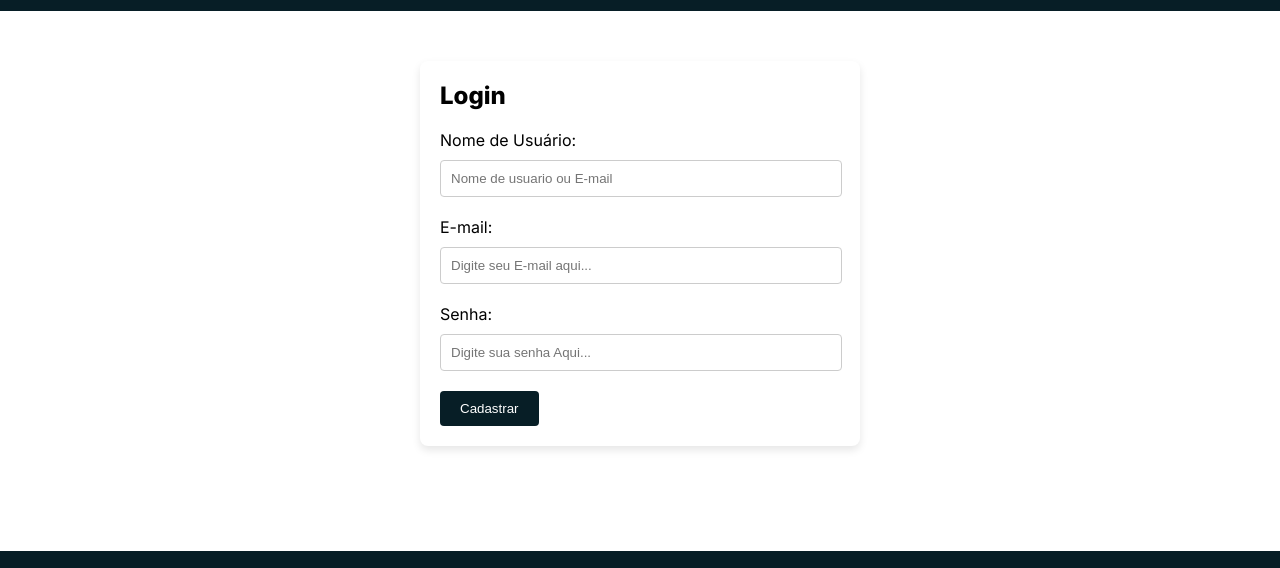
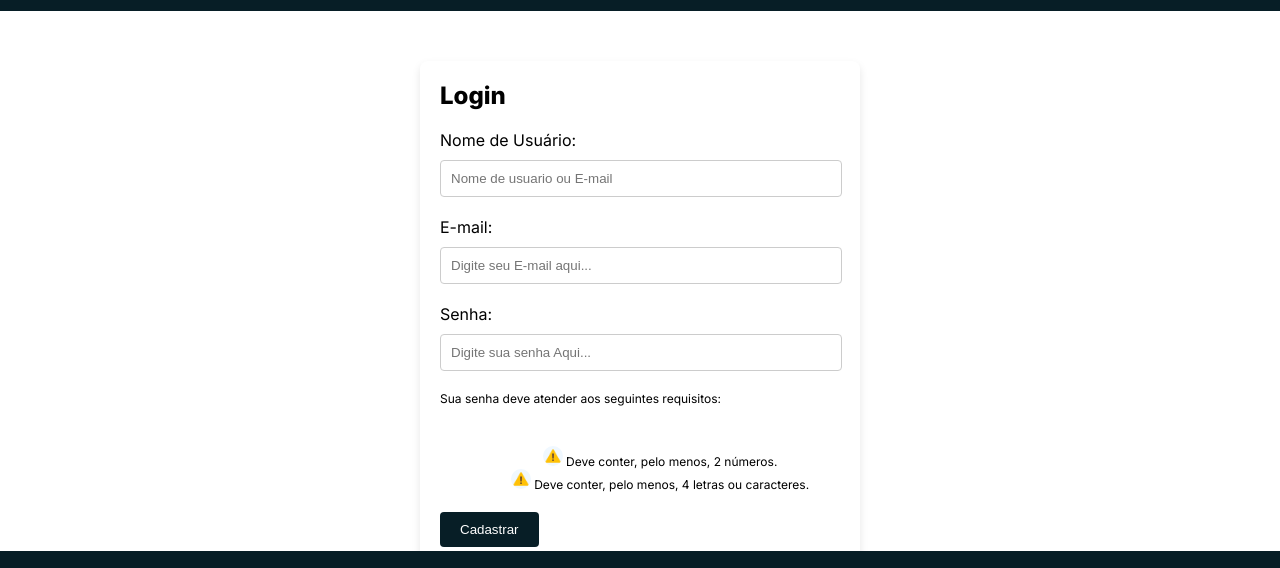
Before and after one commit to GabrielVictorino8266/projeto-integrador-grupo06, a plain HTML site: page sprint4/cadastro.html in a window 1280 px wide. Shown: the part 99-667 px from the top of the page. Drawn offline with Linux system fonts and the light colour scheme.

Commit message:
Criacao da sprint 5

```diff
--- a/sprint4/cadastro.html
+++ b/sprint4/cadastro.html
@@ -6,6 +6,7 @@
     <title>ProzTech - Blog de Tecnologia</title>
 
     <link rel="stylesheet" href="style.css">
+    <script src="cadastro.js" defer></script>
 
 </head>
 
@@ -21,6 +22,7 @@
     </header>
 
     <main class="cadastro-main">
+        <form action="#" id="form-cadastro">
         <div id="login" class="login-container">
             <h2>Login</h2><br>
 
@@ -33,8 +35,27 @@
             <label for="password">Senha:</label>
             <input type="password" id="password" name="password" placeholder="Digite sua senha Aqui..." required><br><br>
 
-            <button class="btn-submit">Cadastrar</button>
+            <div class="senha-criacao-condicoes">
+                <p>Sua senha deve atender aos seguintes requisitos:</p>
+
+                <ul class="itens-senha-criacao">
+                    <li class="item-senha-criacao">
+                        <img src="./img/caution.png" id="senhaNumerosCondicao">
+                        Deve conter, pelo menos, 2 números.
+                    </li>
+                    <li class="item-senha-criacao">
+                        <img src="./img/caution.png" id="senhaLetrasCondicao">
+                        Deve conter, pelo menos, 4 letras ou caracteres.
+                    </li>
+                </ul>
+            </div>
+
+
+            <button type="submit" class="btn-submit">Cadastrar</button>
+
+
         </div>
+    </form>
     </main>
 
     <footer>
--- /dev/null
+++ b/sprint4/cadastro.js
@@ -0,0 +1,35 @@
+const emailInput = document.querySelector("#email")
+const emailRegex = /^[a-zA-Z0-9._-]+@[a-zA-Z0-9.-]+\.[a-zA-Z]{2,4}$/;
+
+emailInput.addEventListener("input", function()
+    {
+        if(!emailRegex.test(emailInput.value)) {
+            emailInput.setCustomValidity("Formato Incorreto. Insira @ e/ou '.com'")
+        }else{
+            emailInput.setCustomValidity("")
+        }
+    }
+)
+
+const senhaInput = document.querySelector("#password")
+const senhaImgnumeros = document.querySelector("#senhaNumerosCondicao")
+const senhaImgletras = document.querySelector("#senhaLetrasCondicao")
+
+
+// Valdiacao Regex para numeros e letras
+const possuiDoisNumero = /^(?=(?:.*\d){2}).*$/;
+const RegexSenhaCorreta = /^(?=(?:.*\d){2})(?=(?:.*[a-zA-Z]){4}).*$/;
+;
+
+senhaInput.addEventListener("input", function(){
+    if(!RegexSenhaCorreta.test(senhaInput.value)){
+        senhaInput.setCustomValidity("4 letras e 2 numeros.");
+        senhaImgletras.src= "./img/caution.png"
+        senhaImgnumeros.src= "./img/caution.png"
+    }else{
+        senhaInput.setCustomValidity("");
+        senhaImgletras.src= "./img/check.png"
+        senhaImgnumeros.src= "./img/check.png"
+
+    }
+})
--- a/sprint4/style.css
+++ b/sprint4/style.css
@@ -273,6 +273,49 @@ button:hover {
     text-align: justify;
 }
 
+
+
+
+/* Pagina de Cadastro */
+
+.senha-criacao-condicoes, ul{
+    display: flex;
+    justify-content: left;
+    align-items: center;
+    flex-direction: column;
+    padding: auto;
+    margin-bottom: 10px;
+
+    text-align: left;
+    font-size: 12px;
+}
+
+.item-senha-criacao{
+    display: block;
+    color: black;
+}
+
+.senha-criacao-condicoes, p{
+    display: block;
+}
+
+#senhaNumerosCondicao{
+    width: 20px;
+    height: auto;
+    margin: 0;
+    padding: auto;
+}
+
+#senhaLetrasCondicao{
+    width: 20px;
+    height: auto;
+    margin: 0;
+    padding: auto;
+}
+
+
+
+
 /* Responsividade Index Html */
 
 /* CSS media query dentro de um stylesheet */
```
Also changed, not shown: sprint4/img/caution.png (added), sprint4/img/check.png (added), sprint4/img/olho-aberto.png (added), sprint4/img/olho-fechado.png (added).
